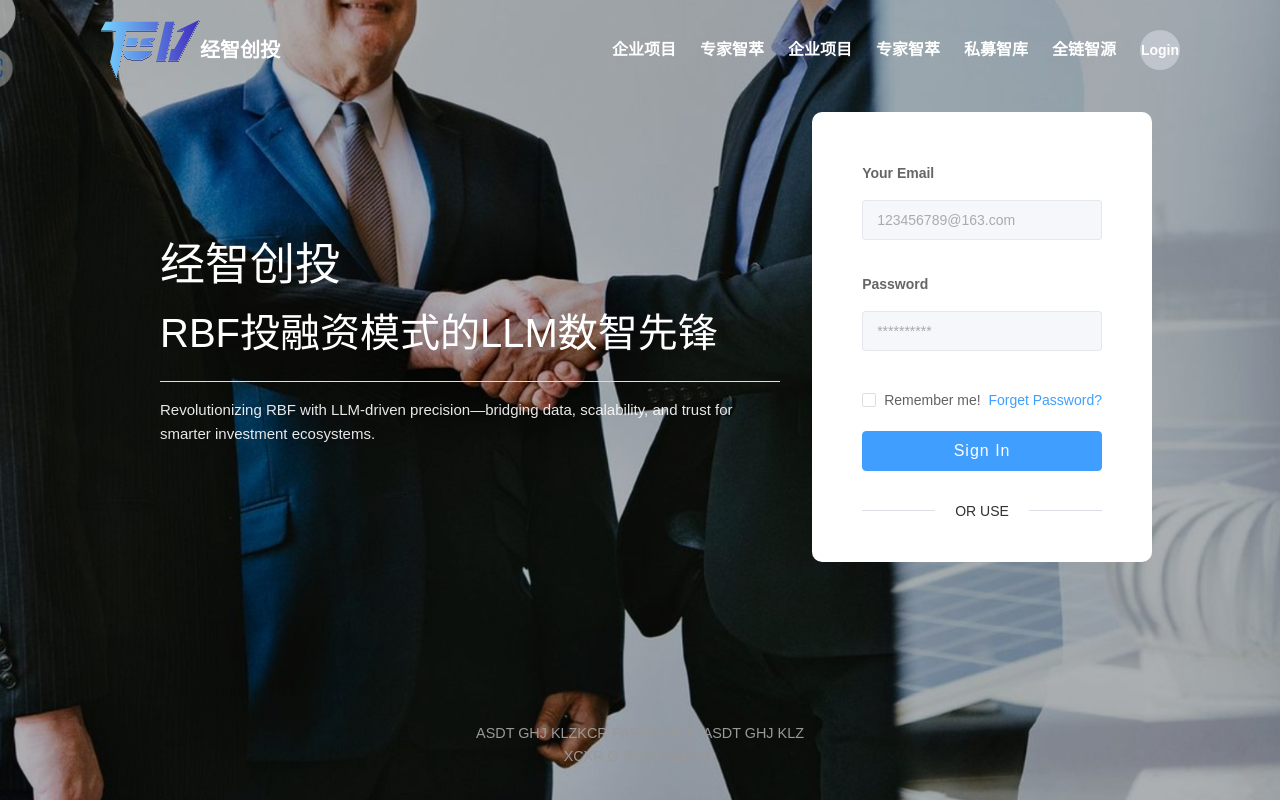
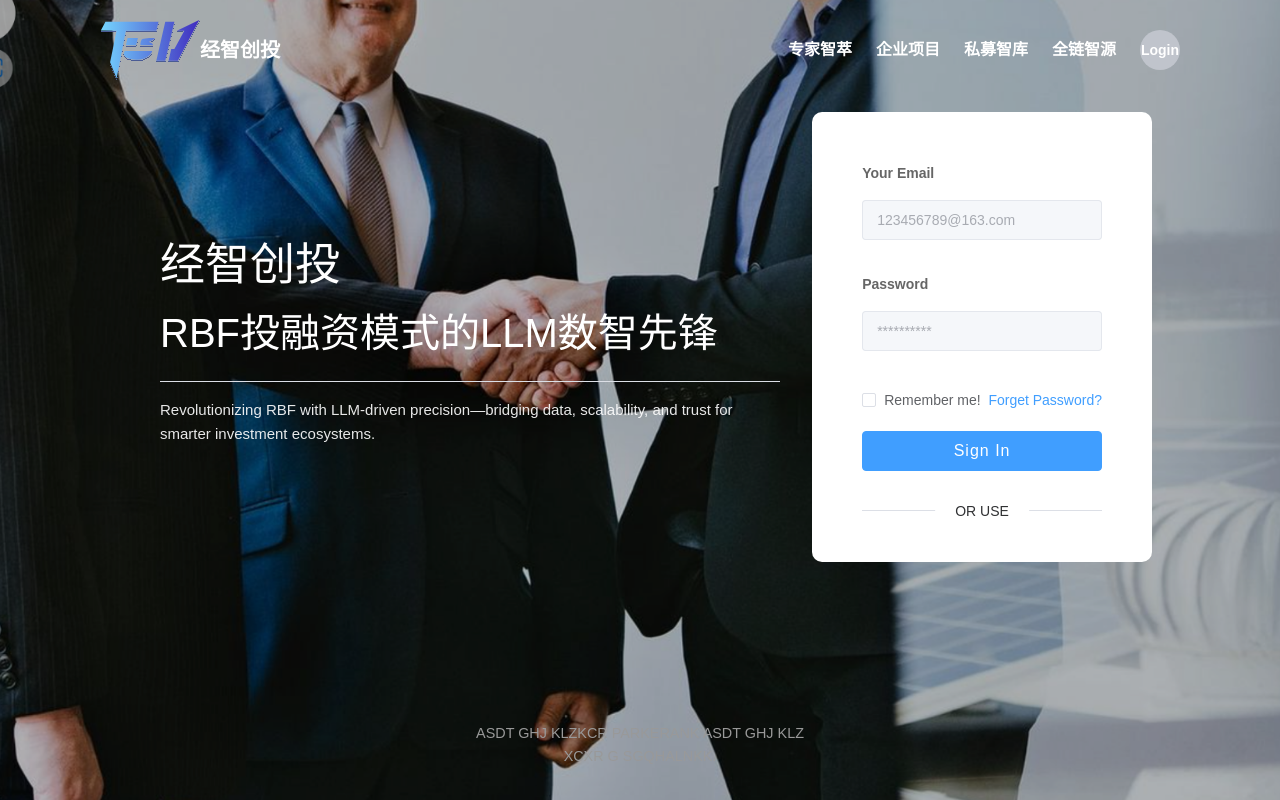
Before and after one commit to din0sauria/Econ-AI-Ventures, a Vue app: page /login in a window 1280 px wide. Built offline with nearby package versions, Linux system fonts and the light colour scheme.

Commit message:
fix navbar error

```diff
--- a/src/components/navbar.vue
+++ b/src/components/navbar.vue
@@ -13,11 +13,9 @@
 
       <!-- 导航菜单项 -->
 
-      <el-menu-item index="project" class="nav-item">企业项目</el-menu-item>
       <el-menu-item index="expert" class="nav-item" @click="$router.push('/expert')">专家智萃</el-menu-item>
       <!-- 修改 -->
       <el-menu-item index="project" class="nav-item" @click="$router.push('/cor')">企业项目</el-menu-item>
-      <el-menu-item index="expert" class="nav-item">专家智萃</el-menu-item>
 
       <el-menu-item index="fund" class="nav-item">私募智库</el-menu-item>
       <el-menu-item index="chain" class="nav-item" @click="$router.push('/skv')">全链智源</el-menu-item>
```
